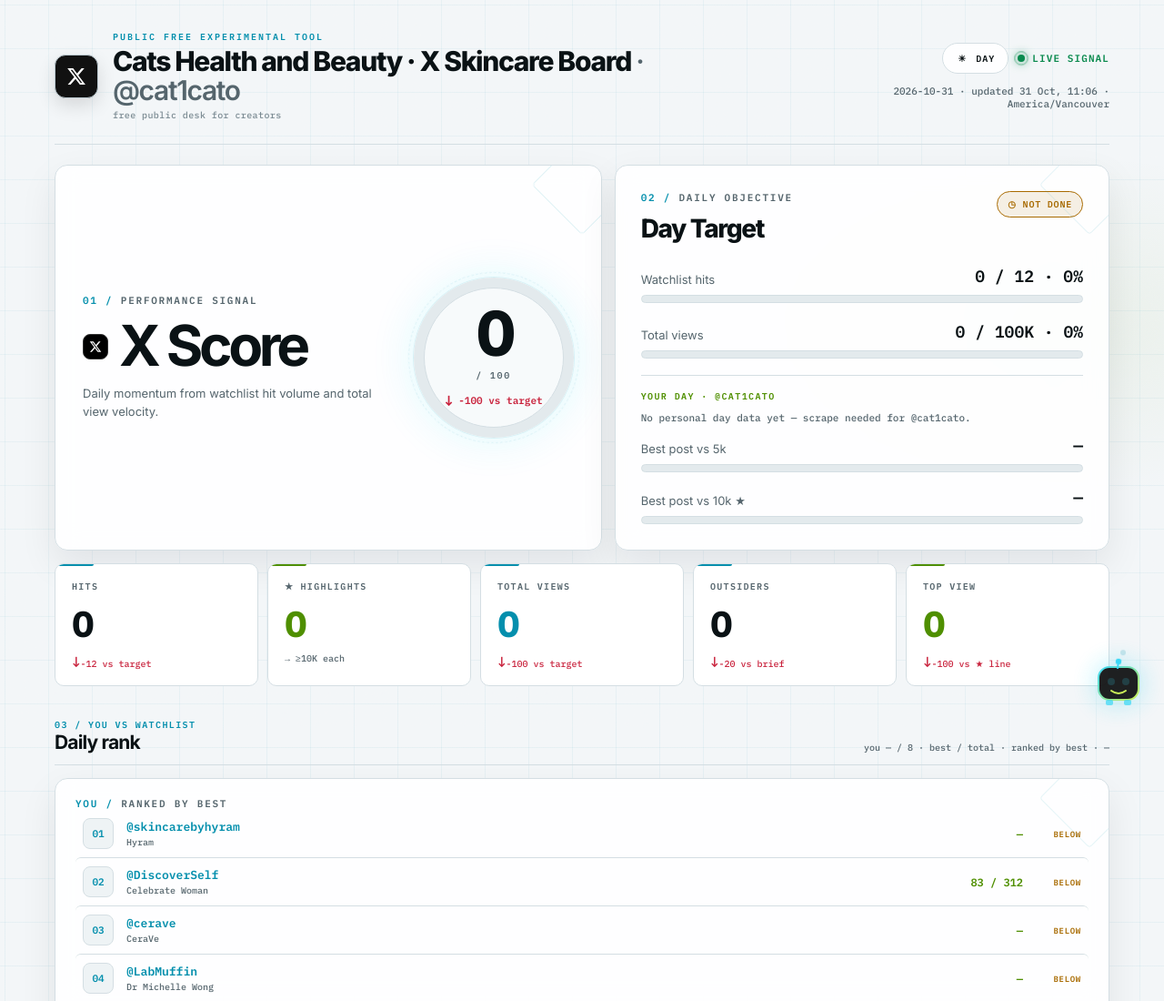
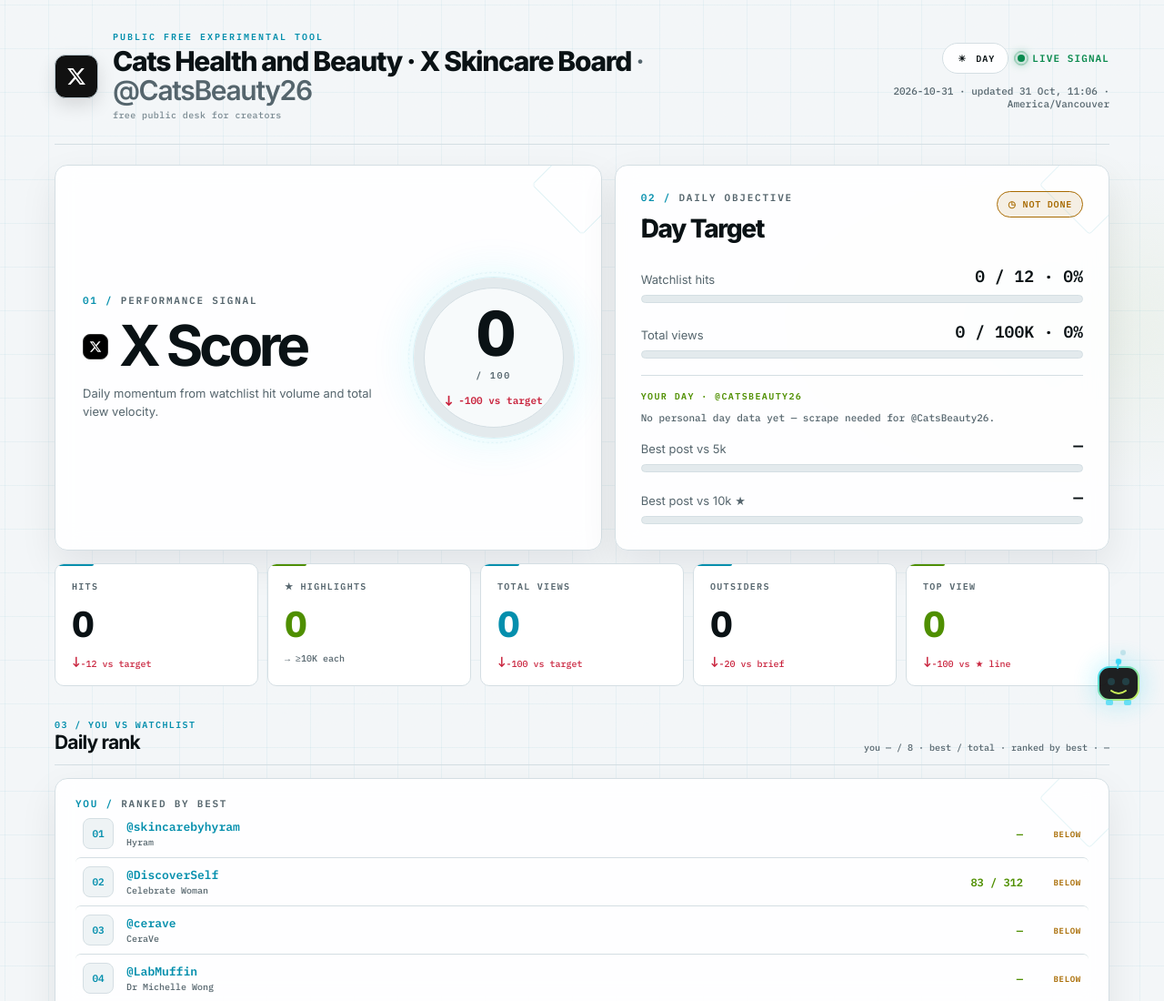
Before and after one commit to CatDowney/CatDowney.github.io, a plain HTML site: page index.html in a window 1280 px wide. Shown: the top 1100 px of the page at 91% size. Drawn offline with Linux system fonts and the light colour scheme.

Commit message:
Switch to @CatsBeauty26

```diff
--- a/config/watchlist.json
+++ b/config/watchlist.json
@@ -3,7 +3,7 @@
   "min_views": 5000,
   "star_views": 10000,
   "lang": "en",
-  "operator": {"handle": "cat1cato", "name": "Cats Health and Beauty", "profile_url": "https://x.com/cat1cato"},
+  "operator": {"handle": "CatsBeauty26", "name": "Cats Health and Beauty", "profile_url": "https://x.com/CatsBeauty26"},
   "accounts": ["skincarebyhyram","DiscoverSelf","cerave","LabMuffin","GlowRecipe","PaulasChoice","sokoglam","drdrayzday"],
   "trend_input_only": [],
   "keyword_domain_terms": ["skin barrier","winter dryness","menopause skin","fewer products","three-step routine"],
--- a/data.json
+++ b/data.json
@@ -4,7 +4,7 @@
   "timezone": "America/Vancouver",
   "updated": "2026-10-31T11:06:11-07:00",
   "brand_title": "Cats Health and Beauty · X Skincare Board",
-  "brand_handle": "@cat1cato",
+  "brand_handle": "@CatsBeauty26",
   "virals_title": "Outsiders · last 48h",
   "hits": [],
   "virals": [],
@@ -219,9 +219,9 @@
     ]
   },
   "operator": {
-    "handle": "@cat1cato",
+    "handle": "@CatsBeauty26",
     "name": "Cats Health and Beauty",
-    "profile_url": "https://x.com/cat1cato"
+    "profile_url": "https://x.com/CatsBeauty26"
   },
   "ui": {
     "default_theme": "day"
--- a/index.html
+++ b/index.html
@@ -7,7 +7,7 @@
 <meta name="viewport" content="width=device-width, initial-scale=1, viewport-fit=cover" />
 <meta name="theme-color" content="#07090b" />
 <meta name="color-scheme" content="dark light" />
-<title>Cats Health and Beauty · X Skincare Board · @cat1cato</title>
+<title>Cats Health and Beauty · X Skincare Board · @CatsBeauty26</title>
 <link rel="preconnect" href="https://fonts.googleapis.com" />
 <link rel="preconnect" href="https://fonts.gstatic.com" crossorigin />
 <link href="https://fonts.googleapis.com/css2?family=Inter:wght@400;500;600;700;800;900&family=IBM+Plex+Mono:wght@400;500;600&display=swap" rel="stylesheet" />
@@ -594,7 +594,7 @@
       <div class="x-logo" aria-label="X"><svg viewBox="0 0 24 24" role="img" aria-hidden="true"><path fill="currentColor" d="M18.244 2.25h3.308l-7.227 8.26 8.502 11.24h-6.657l-5.214-6.817-5.967 6.817H1.68l7.73-8.835L1.254 2.25H8.08l4.713 6.231 5.45-6.231Zm-1.161 17.52h1.833L7.084 4.126H5.117L17.083 19.77Z"/></svg></div>
       <div>
         <div class="eyebrow">public free experimental tool</div>
-        <h1 id="brand-title">Cats Health and Beauty · X Skincare Board <span class="handle" id="brand-handle">· @cat1cato</span></h1>
+        <h1 id="brand-title">Cats Health and Beauty · X Skincare Board <span class="handle" id="brand-handle">· @CatsBeauty26</span></h1>
         <div class="powered">free public desk for creators</div>
       </div>
     </div>
@@ -627,7 +627,7 @@
           <div><div class="target-row-head"><span>Total views</span><b id="views-target-copy">—</b></div><div class="target-track"><div class="target-fill" id="views-progress"></div></div></div>
         </div>
         <div class="your-day" id="your-day">
-          <div class="yd-label" id="your-day-label">Your day · @cat1cato</div>
+          <div class="yd-label" id="your-day-label">Your day · @CatsBeauty26</div>
           <div class="yd-meta" id="your-day-meta">loading…</div>
           <div class="target-list" style="padding-top:0;margin-top:0;gap:16px">
             <div><div class="target-row-head"><span>Best post vs 5k</span><b id="you-5k-copy">—</b></div><div class="target-track"><div class="target-fill" id="you-5k-progress"></div></div></div>
@@ -856,12 +856,12 @@
   if(!e) return false;
   if(e.is_you===true) return true;
   const h=String(e.handle||'').toLowerCase();
-  const oh=String((op&&op.handle)||'@cat1cato').toLowerCase();
+  const oh=String((op&&op.handle)||'@CatsBeauty26').toLowerCase();
   return h===oh;
 }
 function applyBrand(d){
   const op=d.operator||{};
-  const handle=d.brand_handle||op.handle||'@cat1cato';
+  const handle=d.brand_handle||op.handle||'@CatsBeauty26';
   const title=d.brand_title||'Cats Health and Beauty · X Skincare Board';
   const tEl=document.getElementById('brand-title');
   const yd=document.getElementById('your-day-label');
```
Also changed, not shown: 2 other files.
